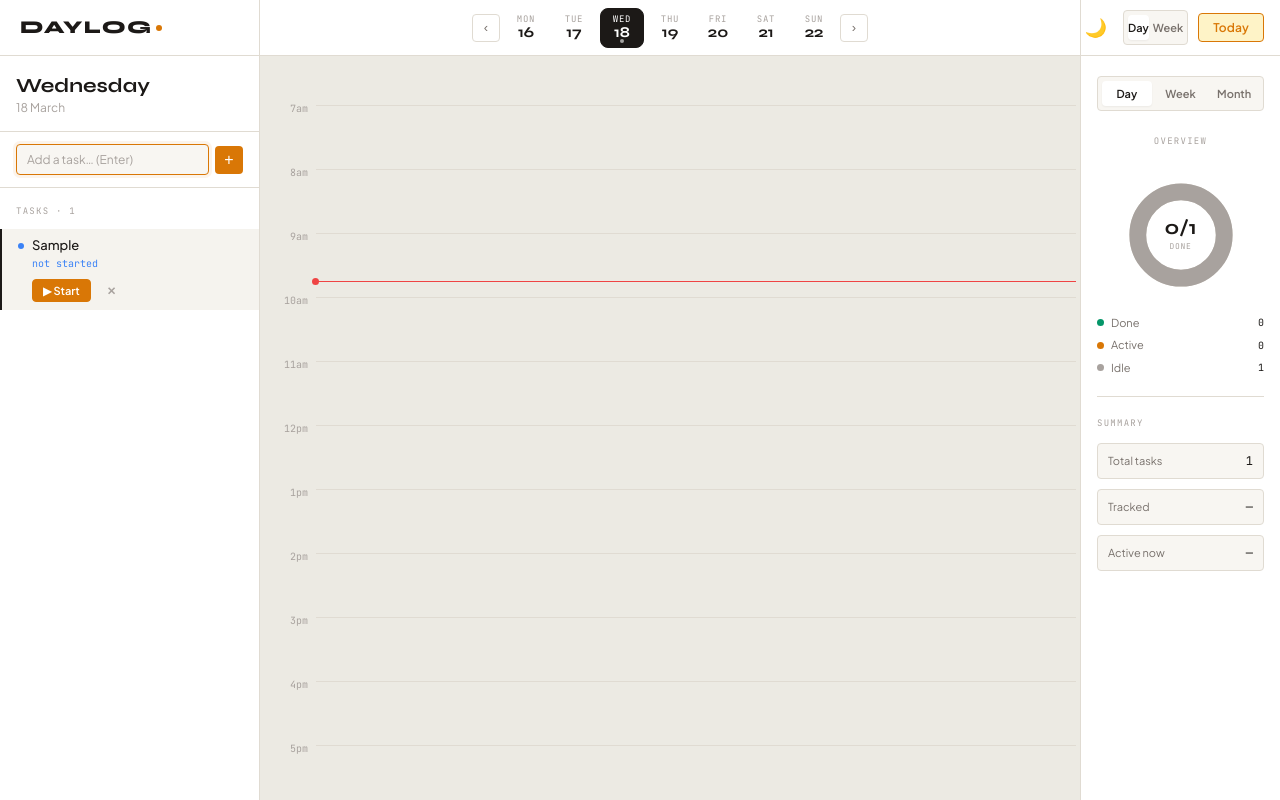
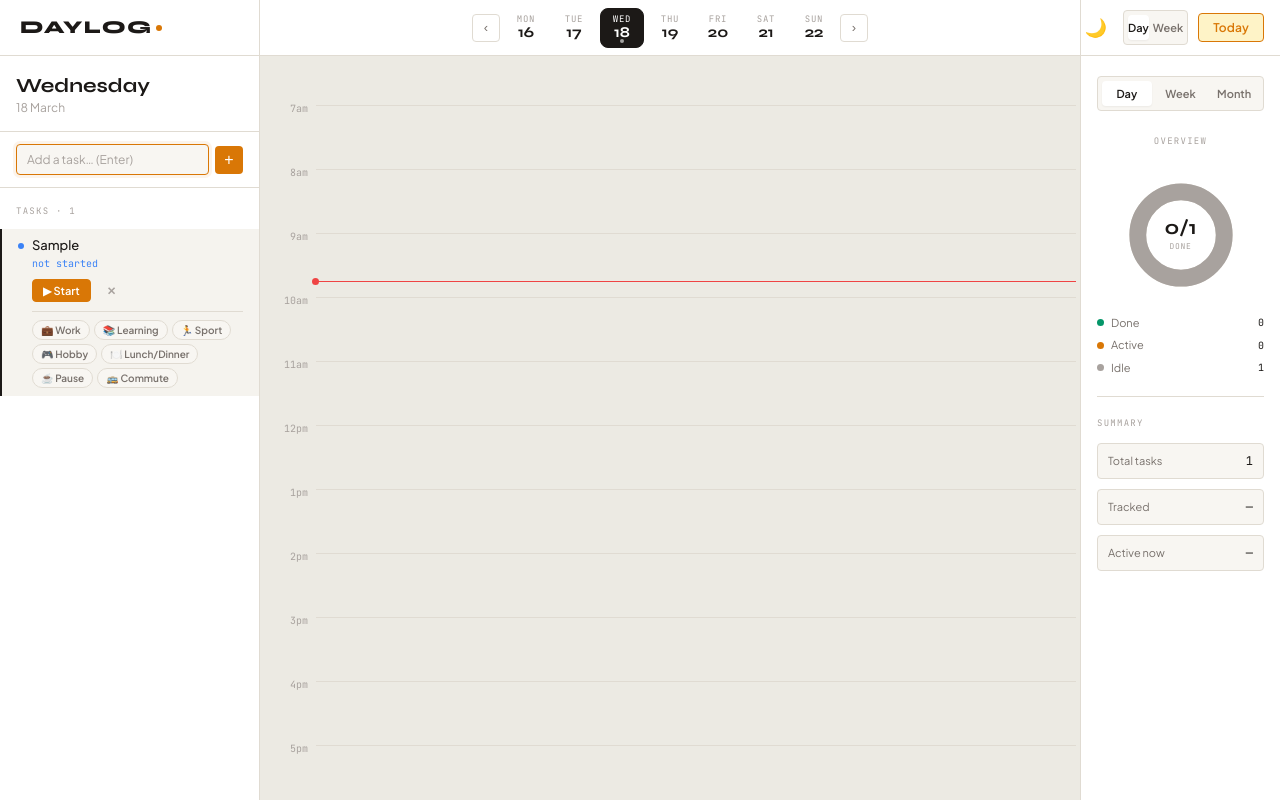
Before and after one commit to yousmaaza/daylog, a React (Vite) app: page / in a window 1280 px wide. Both pictures are taken after typing "Sample" into the empty fields and a click on the button "Add task". Built offline with nearby package versions, Linux system fonts and the light colour scheme.

Commit message:
feat: Introduce task renaming and tagging functionality with new UI components and styles.

```diff
--- a/src/App.jsx
+++ b/src/App.jsx
@@ -18,6 +18,16 @@ const TASK_PALETTE = [
   { bg: 'rgba(249,115,22,0.18)', border: 'rgba(249,115,22,0.5)', dot: '#f97316' },  // orange
   { bg: 'rgba(6,182,212,0.18)',  border: 'rgba(6,182,212,0.5)',  dot: '#06b6d4' },  // cyan
   { bg: 'rgba(251,113,133,0.18)',border: 'rgba(251,113,133,0.5)',dot: '#fb7185' },  // rose
+]
+
+const TAGS = [
+  { id: 'work',        emoji: '💼', label: 'Work',         color: '#3b82f6' },
+  { id: 'learning',    emoji: '📚', label: 'Learning',     color: '#8b5cf6' },
+  { id: 'sport',       emoji: '🏃', label: 'Sport',        color: '#10b981' },
+  { id: 'hobby',       emoji: '🎮', label: 'Hobby',        color: '#ec4899' },
+  { id: 'lunch',       emoji: '🍽️', label: 'Lunch/Dinner', color: '#f97316' },
+  { id: 'pause',       emoji: '☕', label: 'Pause',        color: '#a8a29e' },
+  { id: 'commute',     emoji: '🚌', label: 'Commute',      color: '#6b7280' },
 ]
 
 const DAY_SHORT  = ['Sun', 'Mon', 'Tue', 'Wed', 'Thu', 'Fri', 'Sat']
@@ -560,6 +570,8 @@ export default function App() {
   const [inputValue, setInputValue] = useState('')
   const [tick, setTick]             = useState(0)
   const [timelineView, setTimelineView] = useState('day')
+  const [editingTaskId, setEditingTaskId] = useState(null)
+  const [editingName, setEditingName] = useState('')
 
   const inputRef         = useRef(null)
   const timelineScrollRef = useRef(null)
@@ -707,6 +719,12 @@ export default function App() {
       sessions: t.sessions.map(s => s.endTime ? s : { ...s, endTime: Date.now() }),
       done: true,
     }))
+  }, [updateTask])
+
+  const renameTask = useCallback((id, newName) => {
+    const trimmed = newName.trim()
+    if (!trimmed) return
+    updateTask(id, t => ({ ...t, name: trimmed }))
   }, [updateTask])
 
   const deleteTask = useCallback((id) => {
@@ -886,7 +904,27 @@ export default function App() {
                 >
                   <div className="task-card-top">
                     <span className="status-dot" style={{ background: taskPalette.dot }} />
-                    <span className="task-card-name">{task.name}</span>
+                    {editingTaskId === task.id ? (
+                      <input
+                        className="task-rename-input"
+                        value={editingName}
+                        autoFocus
+                        onChange={e => setEditingName(e.target.value)}
+                        onBlur={() => { renameTask(task.id, editingName); setEditingTaskId(null) }}
+                        onKeyDown={e => {
+                          if (e.key === 'Enter') { renameTask(task.id, editingName); setEditingTaskId(null) }
+                          if (e.key === 'Escape') setEditingTaskId(null)
+                        }}
+                        onClick={e => e.stopPropagation()}
+                      />
+                    ) : (
+                      <span
+                        className="task-card-name"
+                        onDoubleClick={e => { e.stopPropagation(); setEditingTaskId(task.id); setEditingName(task.name) }}
+                        title="Double-cliquez pour renommer"
+                      >{task.name}</span>
+                    )}
+                    {task.tag && (() => { const t = TAGS.find(t => t.id === task.tag); return t ? <span className="task-tag-badge" style={{ background: t.color + '26', color: t.color, border: `1px solid ${t.color}55` }}>{t.emoji} {t.label}</span> : null })()}
                   </div>
                   <div className="task-card-meta" style={{ color: taskPalette.dot }}>{metaText}</div>
 
@@ -920,6 +958,20 @@ export default function App() {
                       <button className="btn btn--delete" onClick={() => deleteTask(task.id)}>
                         ✕
                       </button>
+
+                      {/* Tag picker */}
+                      <div className="tag-picker" onClick={e => e.stopPropagation()}>
+                        {TAGS.map(tag => (
+                          <button
+                            key={tag.id}
+                            className={`tag-btn${task.tag === tag.id ? ' tag-btn--active' : ''}`}
+                            style={task.tag === tag.id ? { background: tag.color + '26', color: tag.color, borderColor: tag.color + '88' } : {}}
+                            onClick={() => updateTask(task.id, t => ({ ...t, tag: t.tag === tag.id ? null : tag.id }))}
+                          >
+                            {tag.emoji} {tag.label}
+                          </button>
+                        ))}
+                      </div>
                     </div>
                   )}
                 </div>
--- a/src/index.css
+++ b/src/index.css
@@ -521,6 +521,22 @@ body {
   white-space: nowrap;
   overflow: hidden;
   text-overflow: ellipsis;
+  cursor: default;
+}
+
+.task-rename-input {
+  flex: 1;
+  min-width: 0;
+  font-family: var(--font-body);
+  font-size: 13px;
+  font-weight: 500;
+  color: var(--ink-primary);
+  background: var(--bg-input);
+  border: 1px solid var(--border-focus);
+  border-radius: var(--radius-sm);
+  padding: 1px 6px;
+  outline: none;
+  line-height: 1.3;
 }
 
 .task-card--done .task-card-name {
@@ -553,6 +569,50 @@ body {
   padding-top: 8px;
   padding-left: 14px;
   animation: expandDown 0.15s ease both;
+}
+
+.task-tag-badge {
+  font-family: var(--font-body);
+  font-size: 10px;
+  font-weight: 600;
+  padding: 2px 6px;
+  border-radius: 20px;
+  white-space: nowrap;
+  flex-shrink: 0;
+  line-height: 1.4;
+}
+
+.tag-picker {
+  display: flex;
+  flex-wrap: wrap;
+  gap: 4px;
+  padding-top: 6px;
+  width: 100%;
+  border-top: 1px solid var(--border);
+  margin-top: 4px;
+  padding-top: 8px;
+}
+
+.tag-btn {
+  font-family: var(--font-body);
+  font-size: 10px;
+  font-weight: 600;
+  background: var(--bg-input);
+  border: 1px solid var(--border);
+  border-radius: 20px;
+  padding: 3px 8px;
+  cursor: pointer;
+  color: var(--ink-secondary);
+  transition: all var(--transition);
+}
+
+.tag-btn:hover {
+  border-color: var(--ink-muted);
+  color: var(--ink-primary);
+}
+
+.tag-btn--active {
+  font-weight: 700;
 }
 
 @keyframes expandDown {
```
